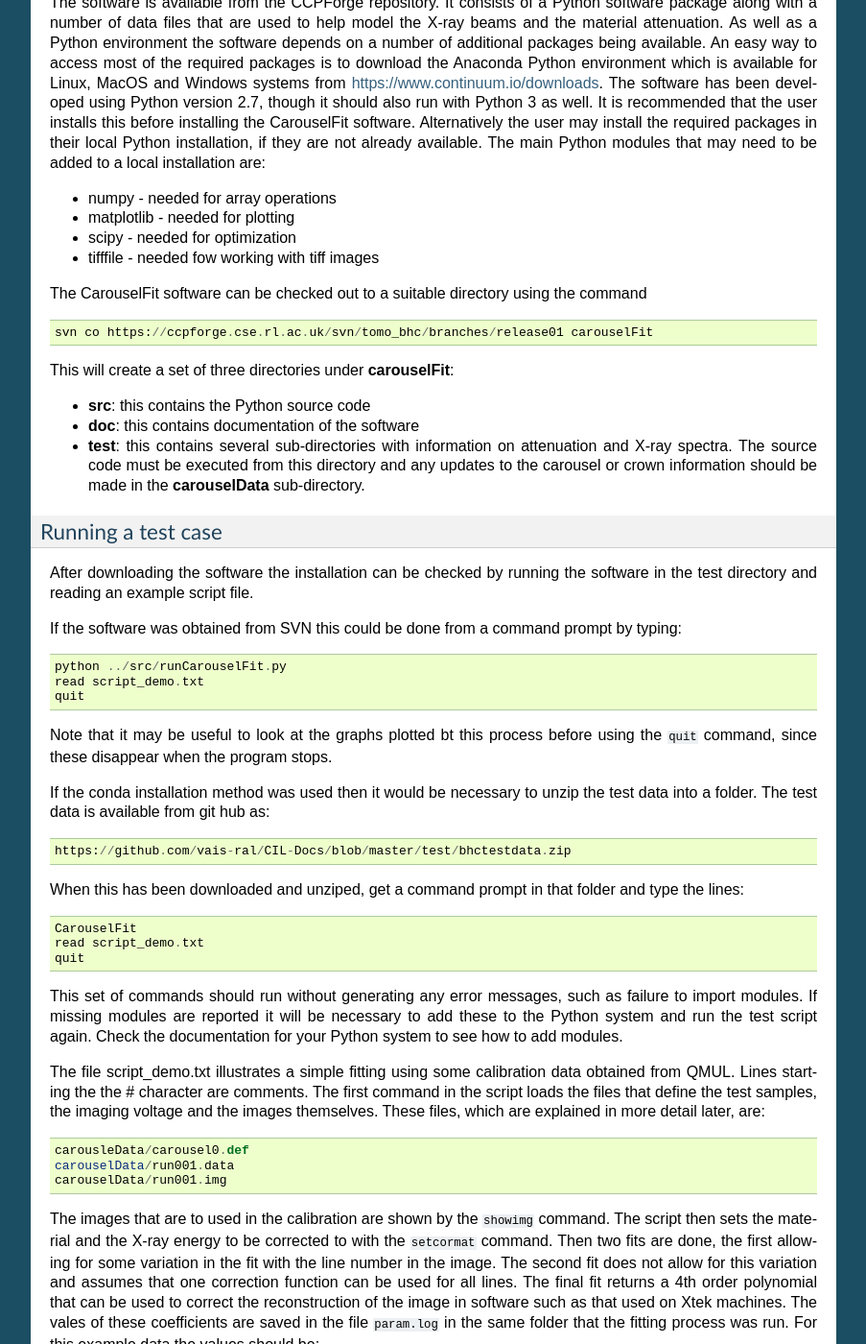
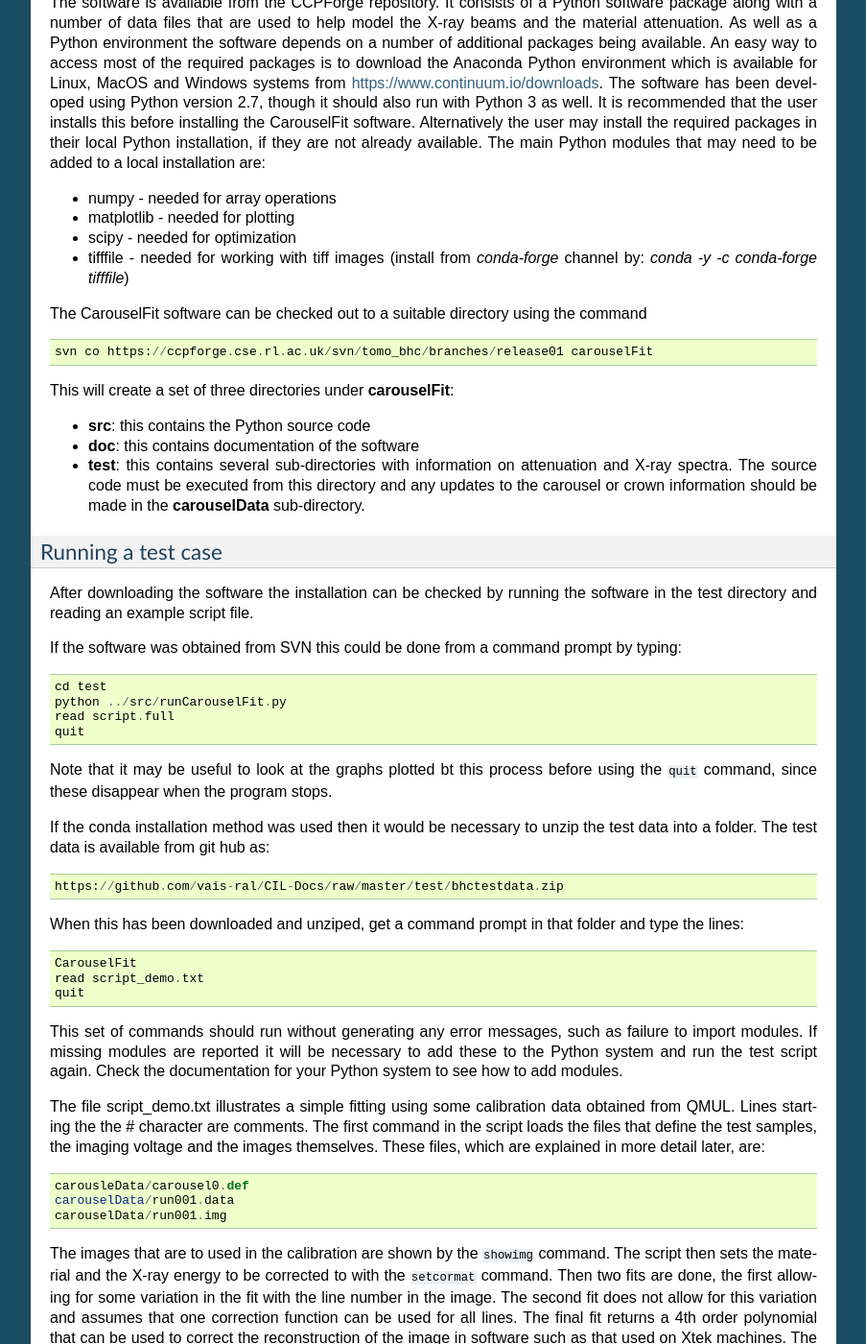
Before and after one commit to vais-ral/CIL-Docs, a Sphinx documentation site: the page built from docs/beamhardening.rst, in a window 1280 px wide and 1400 px high, scrolled down 3202 px. Shown: the whole window at 96% size, without its empty margins (198-1101 px from the left). Built offline with Sphinx 7.4.7, drawn with Linux system fonts in a browser that asks for light colours.

Commit message:
Update beamhardening.rst

```diff
--- a/docs/beamhardening.rst
+++ b/docs/beamhardening.rst
@@ -130,7 +130,7 @@ The main Python modules that may need to be added to a local installation are:
 * numpy - needed for array operations
 * matplotlib - needed for plotting
 * scipy - needed for optimization
-* tifffile - needed fow working with tiff images
+* tifffile - needed for working with tiff images (install from `conda-forge` channel by: `conda -y -c conda-forge tifffile`)
 
 
 The CarouselFit software can be checked out to a suitable directory using the command ::
@@ -152,8 +152,9 @@ and reading an example script file.
 If the software was obtained from SVN this could be done from a command prompt by typing:
 ::
 
+  cd test
   python ../src/runCarouselFit.py
-  read script_demo.txt
+  read script.full
   quit
 
 Note that it may be useful to look at the graphs plotted bt this process before using the ``quit`` command,
@@ -162,7 +163,8 @@ since these disappear when the program stops.
 If the conda installation method was used then it would be necessary to unzip the test data into a folder. The test
 data is available from git hub as:
 ::
-    https://github.com/vais-ral/CIL-Docs/blob/master/test/bhctestdata.zip
+    https://github.com/vais-ral/CIL-Docs/raw/master/test/bhctestdata.zip
+
 
 When this has been downloaded and unziped, get a command prompt in that folder and type the lines:
 ::
```
